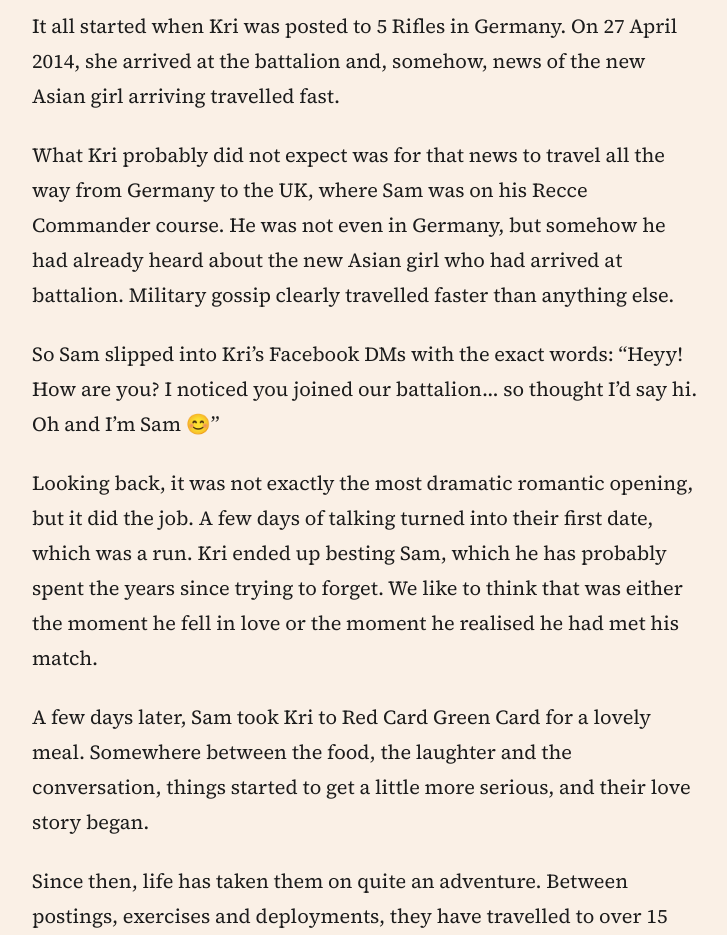
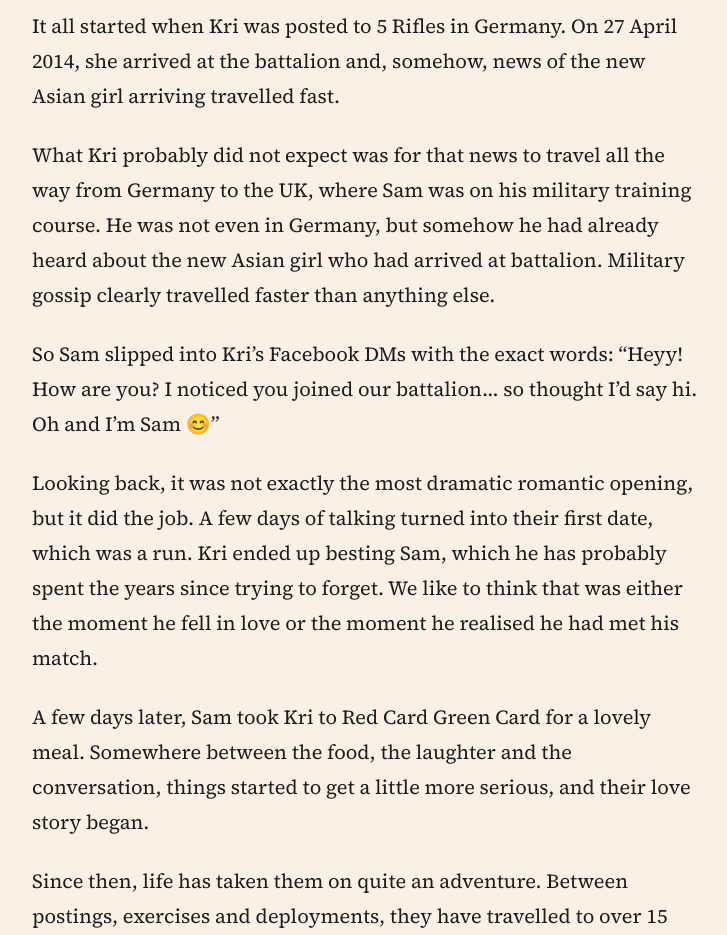
Before and after one commit to SJ-209/wedding-invites, a Next.js app in the folder my-app/: page /our-story in a window 1280 px wide. Shown: the part 1280-2215 px from the top of the page, without its empty margins (272-999 px from the left). Built offline with nearby package versions, Linux system fonts and the light colour scheme.

Commit message:
improved text

```diff
--- a/my-app/app/dress-code/page.tsx
+++ b/my-app/app/dress-code/page.tsx
@@ -31,8 +31,8 @@ export default function DressCodePage() {
             <br />
           </p>
           <p>
-            <strong>For Military Guests:</strong> Serving members are warmly
-            invited to wear Service Dress or Mess Dress.
+            <strong>Military Guests:</strong> Serving members are warmly invited
+            to wear Service Dress or Mess Dress.
           </p>
         </div>
       </div>
--- a/my-app/app/our-story/page.tsx
+++ b/my-app/app/our-story/page.tsx
@@ -8,7 +8,7 @@ const sourceSerif = Source_Serif_4({
 
 const paragraphs = [
   "It all started when Kri was posted to 5 Rifles in Germany. On 27 April 2014, she arrived at the battalion and, somehow, news of the new Asian girl arriving travelled fast.",
-  "What Kri probably did not expect was for that news to travel all the way from Germany to the UK, where Sam was on his Recce Commander course. He was not even in Germany, but somehow he had already heard about the new Asian girl who had arrived at battalion. Military gossip clearly travelled faster than anything else.",
+  "What Kri probably did not expect was for that news to travel all the way from Germany to the UK, where Sam was on his military training course. He was not even in Germany, but somehow he had already heard about the new Asian girl who had arrived at battalion. Military gossip clearly travelled faster than anything else.",
   "So Sam slipped into Kri’s Facebook DMs with the exact words: “Heyy! How are you? I noticed you joined our battalion… so thought I’d say hi. Oh and I’m Sam 😊”",
   "Looking back, it was not exactly the most dramatic romantic opening, but it did the job. A few days of talking turned into their first date, which was a run. Kri ended up besting Sam, which he has probably spent the years since trying to forget. We like to think that was either the moment he fell in love or the moment he realised he had met his match.",
   "A few days later, Sam took Kri to Red Card Green Card for a lovely meal. Somewhere between the food, the laughter and the conversation, things started to get a little more serious, and their love story began.",
```
